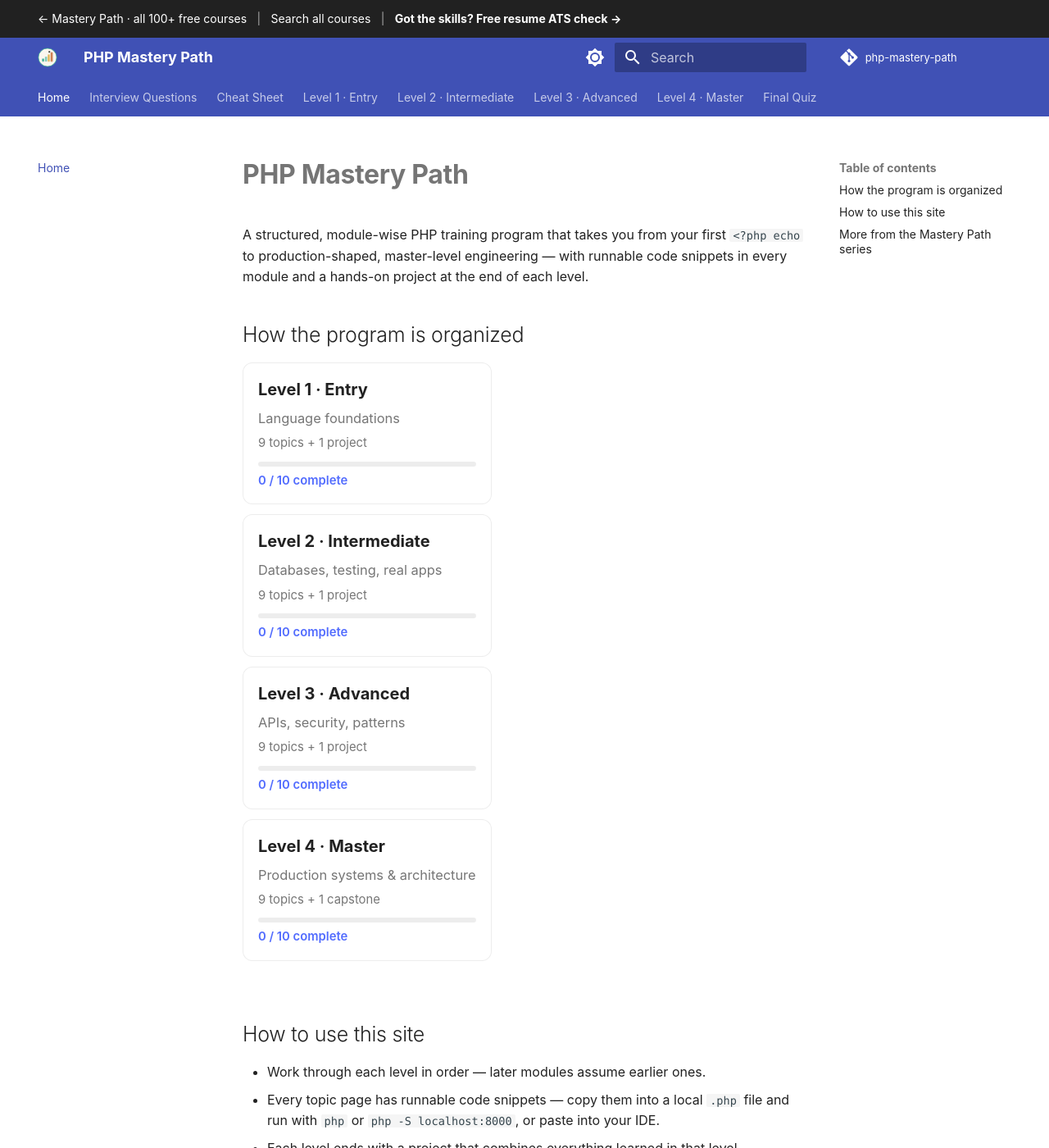
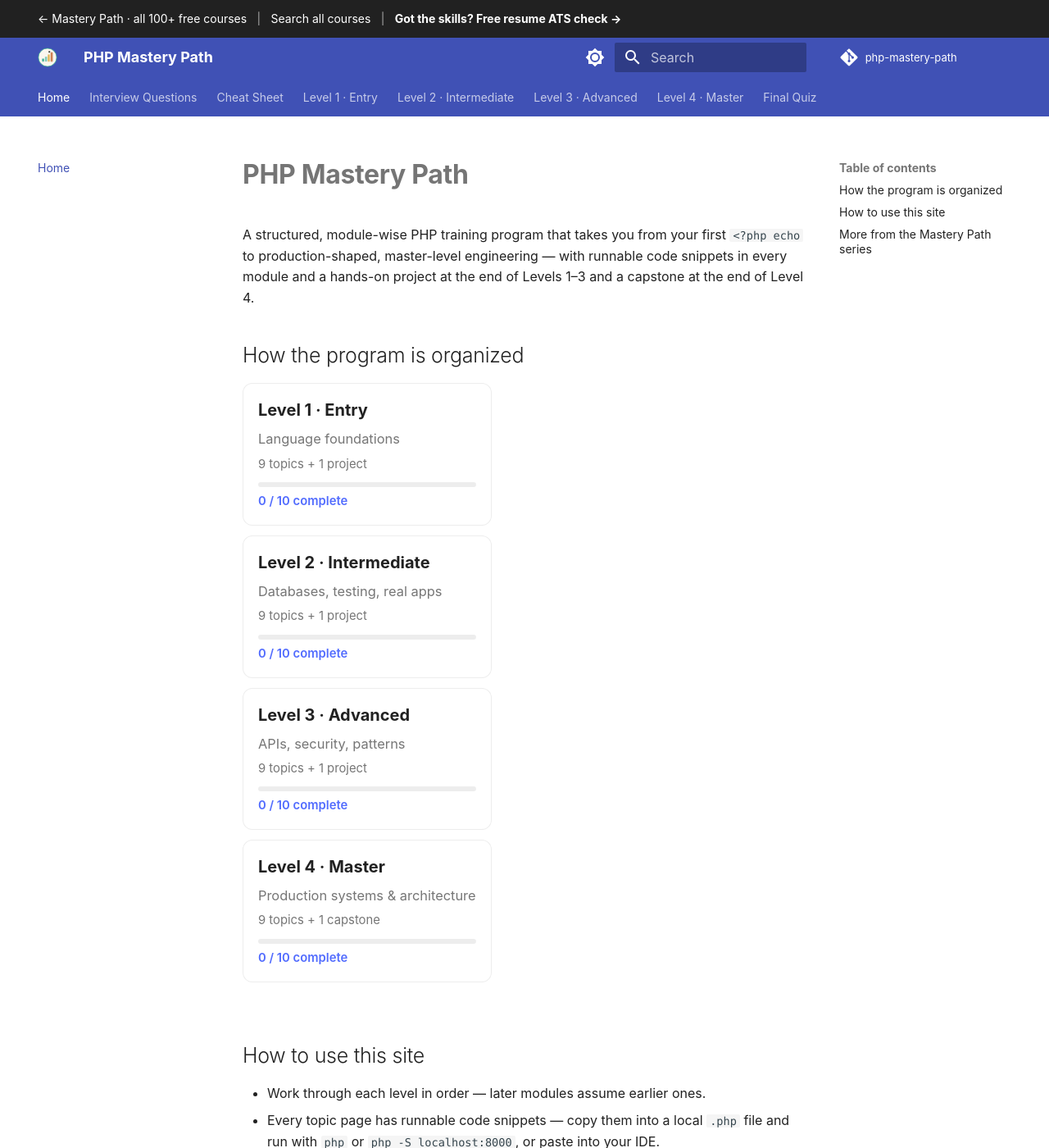
Before and after one commit to SIGILIPELLI/php-mastery-path, an MkDocs documentation site: the page built from docs/index.md, in a window 1280 px wide and 1400 px high. Shown: the whole window at 82% size. Built offline with MkDocs 1.6.1 and Material for MkDocs 9.7.7, drawn with Linux system fonts in a browser that asks for light colours; comment, search, counter and statistics services are not loaded; some of the changed text lies outside the part shown.

Commit message:
Course home: state that Levels 1-3 end with a project and Level 4 with the capstone
Co-Authored-By: Claude Sonnet 5.5 <noreply@anthropic.com>

```diff
--- a/docs/index.md
+++ b/docs/index.md
@@ -7,7 +7,7 @@ description: "Free PHP course from beginner to advanced -- hands-on lessons with
 
 A structured, module-wise PHP training program that takes you from your first
 `<?php echo` to production-shaped, master-level engineering — with runnable
-code snippets in every module and a hands-on project at the end of each level.
+code snippets in every module and a hands-on project at the end of Levels 1–3 and a capstone at the end of Level 4.
 
 ## How the program is organized
 
@@ -23,7 +23,7 @@ code snippets in every module and a hands-on project at the end of each level.
 - Work through each level in order — later modules assume earlier ones.
 - Every topic page has runnable code snippets — copy them into a local `.php`
   file and run with `php` or `php -S localhost:8000`, or paste into your IDE.
-- Each level ends with a project that combines everything learned in that level.
+- Levels 1–3 each end with a project that combines everything learned in that level, and Level 4 ends with the course capstone.
 - Use the search bar (top of the page) to jump straight to a topic.
 
 Start here → [Level 1 · Entry](level-1/index.md)
```
